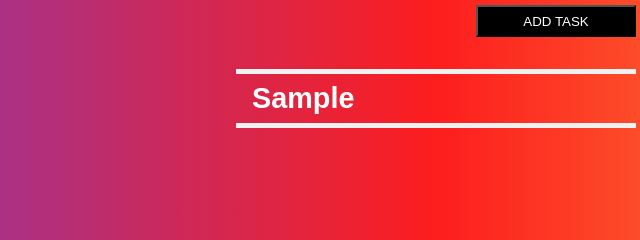
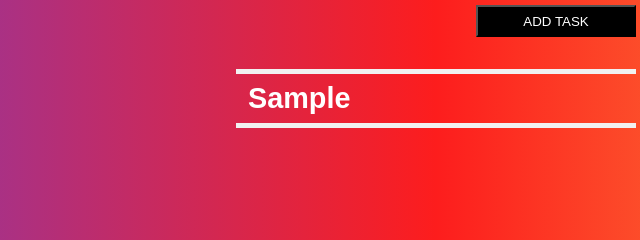
Before and after one commit to thechiefalone/thechiefalone.github.io, a plain HTML site: page todo-app/index.html in a window 1280 px wide. Both pictures are taken after typing "Sample" into the empty fields and a click on the button "ADD TASK". Shown: the part 296-536 px from the top of the page, 204-844 px from the left. Drawn offline with nearby package versions, Linux system fonts and the light colour scheme.

Commit message:
span padding fixed

```diff
--- a/todo-app/main.css
+++ b/todo-app/main.css
@@ -56,7 +56,7 @@ body{
     font-weight: 700;
 }
 .todo__item span{
-    padding-left: 1rem;
+    padding: 0.75rem;
 }
 
 .todo__item::before{
```
